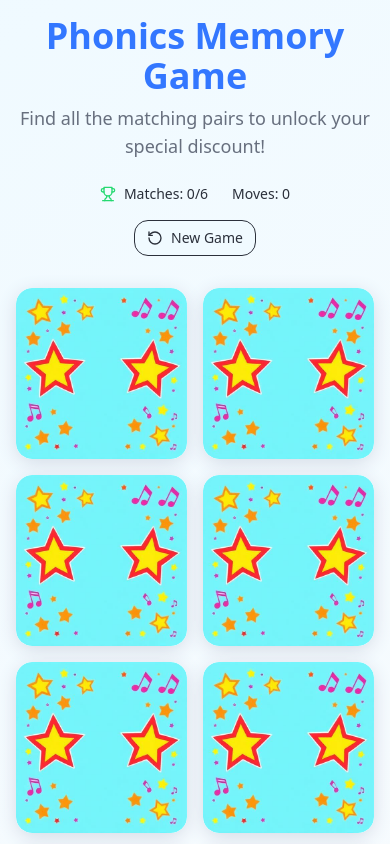
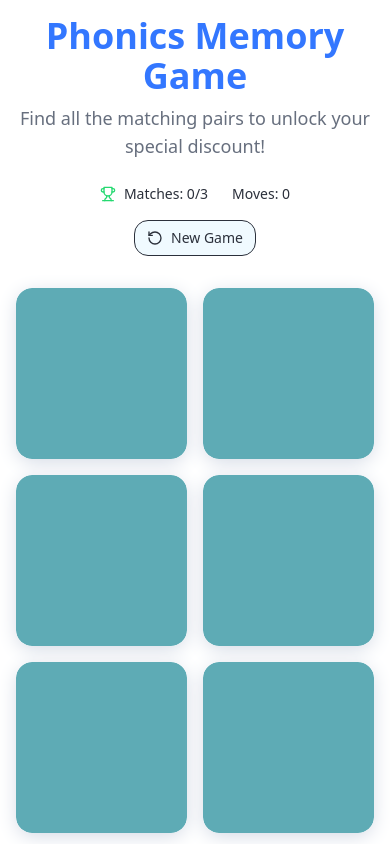
Before and after one commit to playmakessenseuk/phonics-match-play, a React (Vite) app: page / in a window 390 px wide. Shown: the top 844 px of the page. Built offline with nearby package versions, Linux system fonts and the light colour scheme.

Commit message:
Update game layout and styling
Adjusted card count to 6 (3 pairs) and updated grid layout for 2x3 (desktop) and 3x2 (mobile) configurations. Changed game background to white and card backs to a solid #649494 color.

```diff
--- a/src/components/GameCard.tsx
+++ b/src/components/GameCard.tsx
@@ -84,18 +84,12 @@ export const GameCard = ({
       {/* Card Back (shown when face down) */}
       <div
         className={cn(
-          "absolute inset-0 w-full h-full",
+          "absolute inset-0 w-full h-full rounded-lg",
+          "bg-[hsl(var(--card-back))]",
           "transition-opacity duration-300",
           !isFlipped && !isMatched ? "opacity-100" : "opacity-0"
         )}
       >
-        <img
-          src={CARD_BACK_IMAGE}
-          alt="Card back - click to reveal"
-          className="w-full h-full object-cover rounded-lg"
-          loading="lazy"
-        />
-
         {/* Hover glow effect for unflipped cards */}
         {!isDisabled && !isFlipped && !isMatched && (
           <div className="absolute inset-0 bg-gradient-primary opacity-0 hover:opacity-10 rounded-lg transition-opacity duration-300" />
--- a/src/components/PhonicGame.tsx
+++ b/src/components/PhonicGame.tsx
@@ -136,7 +136,7 @@ export const PhonicGame = () => {
   const isCardMatched = (card: Card): boolean => {
     return matchedPairs.includes(card.pairId);
   };
-  return <div className="min-h-screen bg-gradient-game p-4">
+  return <div className="min-h-screen bg-white p-4">
       {/* Game Header */}
       <div className="max-w-4xl mx-auto mb-8">
         <div className="text-center mb-6">
@@ -168,10 +168,10 @@ export const PhonicGame = () => {
       {/* Game Grid */}
       <div className="max-w-4xl mx-auto">
         <div className={cn("grid gap-4 justify-center",
-      // 3 rows of 4 cards: 2 columns on mobile, 4 columns on tablet and desktop
-      "grid-cols-2 sm:grid-cols-4",
+      // 3 rows of 2 cards on mobile, 2 rows of 3 cards on desktop
+      "grid-cols-2 sm:grid-cols-3",
       // Maximum card sizes for different screens
-      "max-w-sm sm:max-w-3xl mx-auto")}>
+      "max-w-sm sm:max-w-lg mx-auto")}>
           {cards.map(card => <GameCard key={card.id} card={card} isFlipped={isCardFlipped(card)} isMatched={isCardMatched(card)} isDisabled={isProcessing} onClick={handleCardClick} />)}
         </div>
 
--- a/src/data/gameData.ts
+++ b/src/data/gameData.ts
@@ -38,7 +38,7 @@ export interface Card {
 }
 
 // Game configuration constants
-export const TOTAL_PAIRS = 6;
+export const TOTAL_PAIRS = 3;
 export const TOTAL_CARDS = TOTAL_PAIRS * 2;
 
 // Card back image - REPLACE WITH YOUR OWN CARD BACK DESIGN
@@ -97,48 +97,6 @@ export const CARD_DATA: Card[] = [
     pairId: 3,
     front: cardCatC,
     alt: "Yellow cat with letter C - phonics learning card"
-  },
-
-  // Pair 4: Dog D
-  {
-    id: 7,
-    pairId: 4,
-    front: cardDogD,
-    alt: "Golden retriever dog with letter D - phonics learning card"
-  },
-  {
-    id: 8,
-    pairId: 4,
-    front: cardDogD,
-    alt: "Golden retriever dog with letter D - phonics learning card"
-  },
-
-  // Pair 5: Elephant E
-  {
-    id: 9,
-    pairId: 5,
-    front: cardElephantE,
-    alt: "Purple elephant with letter E - phonics learning card"
-  },
-  {
-    id: 10,
-    pairId: 5,
-    front: cardElephantE,
-    alt: "Purple elephant with letter E - phonics learning card"
-  },
-
-  // Pair 6: Fish F
-  {
-    id: 11,
-    pairId: 6,
-    front: cardFishF,
-    alt: "Orange and blue fish with letter F - phonics learning card"
-  },
-  {
-    id: 12,
-    pairId: 6,
-    front: cardFishF,
-    alt: "Orange and blue fish with letter F - phonics learning card"
   }
 ];
 
--- a/src/index.css
+++ b/src/index.css
@@ -13,7 +13,7 @@
     /* Card System */
     --card: 0 0% 100%;
     --card-foreground: 220 15% 20%;
-    --card-back: 220 100% 60%;
+    --card-back: 187 37% 54%;         /* #649494 */
     --card-shadow: 220 25% 85%;
 
     /* Game Colors - Bright & Kid-Friendly */
```
